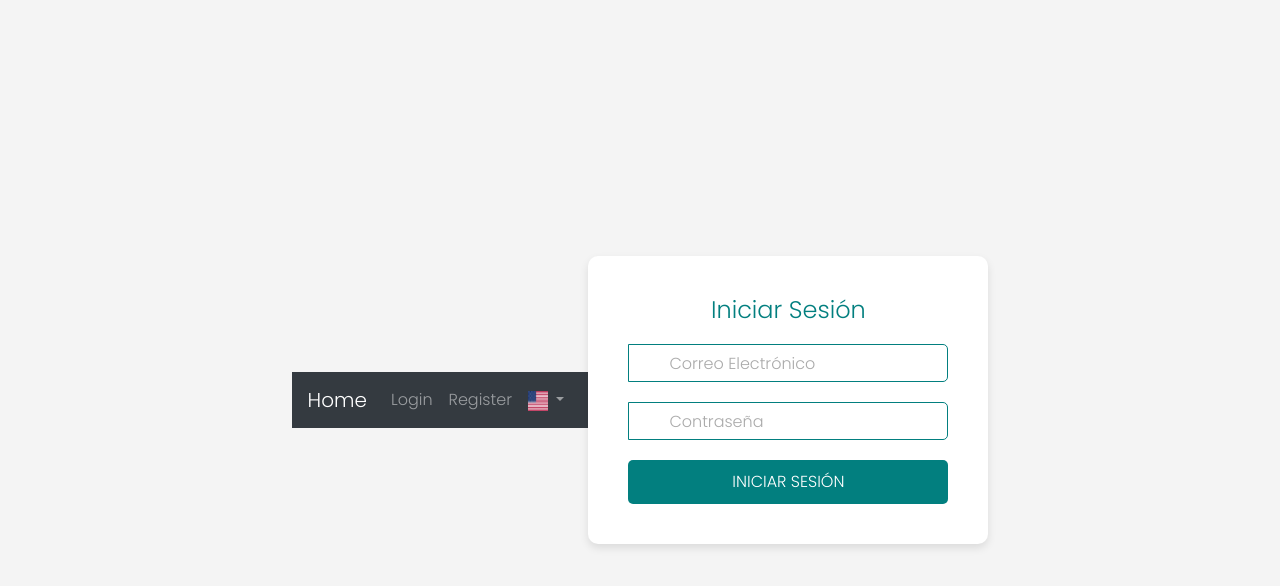
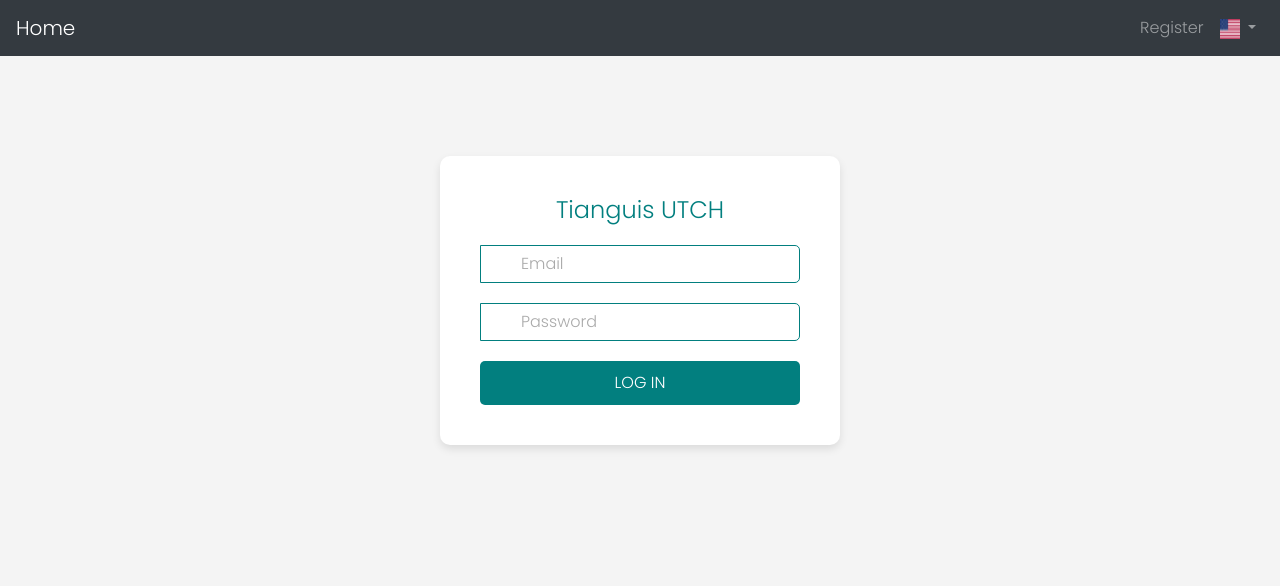
Before and after one commit to hugovfx/API, a website: page public/login.html in a window 1280 px wide. Drawn offline with nearby package versions, Linux system fonts and the light colour scheme.

Commit message:
Cambio de estilos en login.html

```diff
--- a/db.js
+++ b/db.js
@@ -2,9 +2,9 @@ const mysql = require('mysql2');
 
 const db = mysql.createConnection({
   host: 'localhost',
-  user: 'testuser',
-  password: 'testpassword',
-  database: 'prueba'
+  user: 'root',
+  password: 'soloyo77',
+  database: 'dbMarketplace'
 });
 
 db.connect((err) => {
--- a/public/login.html
+++ b/public/login.html
@@ -14,7 +14,6 @@
       font-family: 'Poppins', sans-serif;
       margin: 0;
       padding: 0;
-      display: flex;
       justify-content: center;
       align-items: center;
       height: 100vh;
@@ -98,17 +97,8 @@
     </button>
     <div class="collapse navbar-collapse" id="navbarNav">
       <ul class="navbar-nav ml-auto">
-        <li class="nav-item" id="loginButtonContainer">
-          <a class="nav-link" href="/login.html" id="login-text">Login</a>
-        </li>
         <li class="nav-item" id="registerButtonContainer">
           <a class="nav-link" href="/register.html" id="register-text">Register</a>
-        </li>
-        <li class="nav-item d-none" id="postProductButtonContainer">
-          <a class="nav-link" href="#" id="post-product-text">Post Product</a>
-        </li>
-        <li class="nav-item d-none" id="profileButtonContainer">
-          <a class="nav-link" href="#" id="profile-text">Profile</a>
         </li>
         <li class="nav-item dropdown">
           <a class="nav-link dropdown-toggle" href="#" id="languageDropdown" role="button" data-toggle="dropdown" aria-haspopup="true" aria-expanded="false">
@@ -123,20 +113,20 @@
     </div>
   </nav>
 
-  <div class="login">
-    <h2>Iniciar Sesión</h2>
+  <div class="login container mt-5" style="margin-top: 100px !important;">
+    <h2>Tianguis UTCH</h2>
     <form id="login-form">
       <div class="input-group">
         <span class="input-group-addon"><i class="fa fa-user"></i></span>
-        <input type="email" class="form-control" placeholder="Correo Electrónico" name="user_email" required>
+        <input id="email-input" type="email" class="form-control" placeholder="Email" name="user_email" required>
       </div>
 
       <div class="input-group">
         <span class="input-group-addon"><i class="fa fa-lock"></i></span>
-        <input type="password" class="form-control" placeholder="Contraseña" name="user_password" required>
+        <input id="password-input" type="password" class="form-control" placeholder="Password" name="user_password" required>
       </div>
 
-      <button type="submit" class="button float">Iniciar Sesión</button>
+      <button type="submit" class="button float" id="button-submit">Log in</button>
     </form>
   </div>
 
@@ -152,7 +142,10 @@
         "login-text": "Login",
         "register-text": "Register",
         "post-product-text": "Post Product",
-        "profile-text": "Profile"
+        "profile-text": "Profile",
+        "button-submit": "Log in",
+        "password-input": "Password",
+        "email-input": "Email"
       },
       es: {
         "page-title": "Iniciar Sesión",
@@ -160,7 +153,10 @@
         "login-text": "Iniciar Sesión",
         "register-text": "Registrar",
         "post-product-text": "Publicar Producto",
-        "profile-text": "Perfil"
+        "profile-text": "Perfil",
+        "button-submit": "Iniciar Sesión",
+        "password-input": "Contraseña",
+        "email-input": "Correo Electrónico"
       }
     };
 
@@ -189,25 +185,6 @@
       }
     });
 
-    document.addEventListener('DOMContentLoaded', () => {
-      const loginButtonContainer = document.getElementById('loginButtonContainer');
-      const registerButtonContainer = document.getElementById('registerButtonContainer');
-      const postProductButtonContainer = document.getElementById('postProductButtonContainer');
-      const profileButtonContainer = document.getElementById('profileButtonContainer');
-      const token = localStorage.getItem('token');
-
-      if (!token) {
-        postProductButtonContainer.classList.add('d-none');
-        profileButtonContainer.classList.add('d-none');
-        loginButtonContainer.classList.remove('d-none');
-        registerButtonContainer.classList.remove('d-none');
-      } else {
-        postProductButtonContainer.classList.remove('d-none');
-        profileButtonContainer.classList.remove('d-none');
-        loginButtonContainer.classList.add('d-none');
-        registerButtonContainer.classList.add('d-none');
-      }
-    });
   </script>
 </body>
 </html>
```
